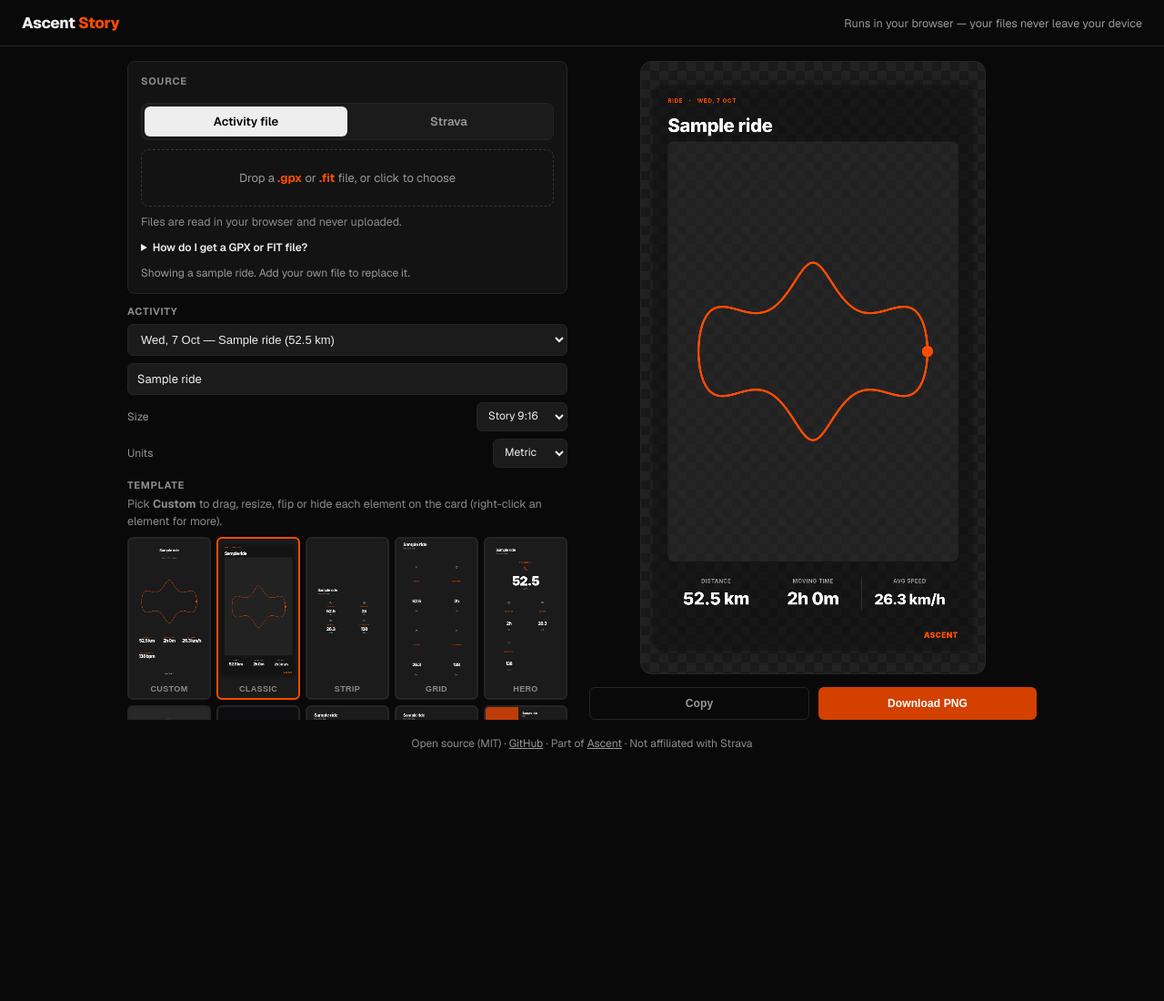
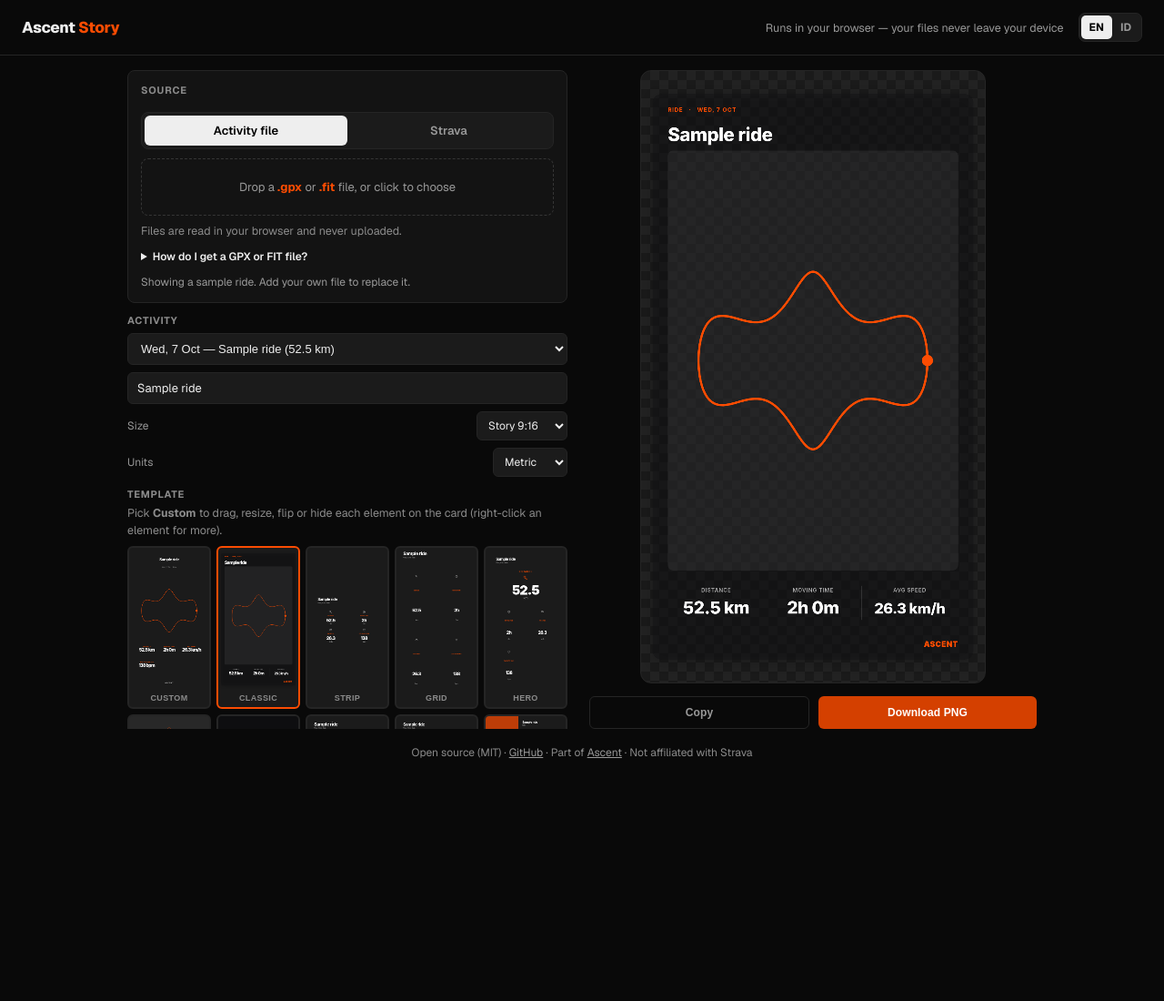
Before and after one commit to doniwirawan/ascent-story, a plain HTML site: page index.html in a window 1280 px wide. Shown: the top 1100 px of the page at 91% size. Drawn offline with nearby package versions, Linux system fonts and the light colour scheme.

Commit message:
English / Bahasa Indonesia switch
Browser language picks the default and the choice is remembered. Editor
text, messages, card stat labels and dates follow it; wording matches
Ascent's Indonesian translation.

Co-Authored-By: Claude Opus 5.5 <noreply@anthropic.com>

```diff
--- a/css/style.css
+++ b/css/style.css
@@ -99,6 +99,11 @@ body { font-family: 'Geist', -apple-system, BlinkMacSystemFont, 'Segoe UI', sans
 .brand { font-weight: 800; font-size: 17px; letter-spacing: -.02em; }
 .brand span { color: var(--orange); }
 .tagline { color: var(--text-2); font-size: 12.5px; text-align: right; }
+.topbar-right { display: flex; align-items: center; gap: 16px; }
+.lang { display: flex; background: var(--surface2); border: 1px solid var(--border); border-radius: 7px; padding: 2px; }
+.lang-btn { background: none; border: none; color: var(--text-2); font: inherit; font-size: 12px; font-weight: 700; padding: 5px 9px; border-radius: 5px; cursor: pointer; }
+.lang-btn:hover { color: var(--text); }
+.lang-btn.active { background: var(--text); color: #000; }
 .foot { color: var(--muted); font-size: 12px; text-align: center; padding: 18px 16px 28px; }
 .foot a { color: var(--text-2); }
 
--- a/index.html
+++ b/index.html
@@ -35,7 +35,10 @@
 
 <header class="topbar">
   <div class="brand">Ascent <span>Story</span></div>
-  <div class="tagline">Runs in your browser — your files never leave your device</div>
+  <div class="topbar-right">
+    <div class="tagline">Runs in your browser — your files never leave your device</div>
+    <div class="lang" role="group" aria-label="Language"><button type="button" class="lang-btn" data-lang="en">EN</button><button type="button" class="lang-btn" data-lang="id">ID</button></div>
+  </div>
 </header>
 
 <div class="modal-overlay open page" id="storyModal">
@@ -59,12 +62,12 @@
             <p class="src-note">Strava only lets a few athletes connect to a new app until it has been reviewed. If connecting fails, export the activity as a GPX file and use the Activity file tab.</p>
           </div>
           <div class="src-pane" data-pane="file" hidden>
-            <label class="drop" id="dropZone" for="fileInput">Drop a <b>.gpx</b> or <b>.fit</b> file, or click to choose</label>
+            <label class="drop" id="dropZone" for="fileInput" data-i18n-html="dropZone">Drop a <b>.gpx</b> or <b>.fit</b> file, or click to choose</label>
             <input type="file" id="fileInput" class="vis-hidden" accept=".gpx,.fit,application/gpx+xml,application/xml,text/xml,application/octet-stream" multiple>
             <p class="src-note">Files are read in your browser and never uploaded.</p>
             <details class="howto">
               <summary>How do I get a GPX or FIT file?</summary>
-              <ul>
+              <ul data-i18n-html="howtoList">
                 <li><b>Strava</b> (on a computer): open the activity, click <b>⋯</b> on the left, then <b>Export GPX</b>.</li>
                 <li><b>Strava app</b>: you can't export from the phone app; open strava.com in your phone's browser and use the steps above.</li>
                 <li><b>Garmin Connect</b>: open the activity, click the gear icon, then <b>Export to GPX</b> or <b>Export Original</b> (a FIT file).</li>
@@ -86,7 +89,7 @@
 
         <div>
           <div class="picker-label">Template</div>
-          <p class="src-note" style="margin:-2px 0 8px">Pick <b>Custom</b> to drag, resize, flip or hide each element on the card (right-click an element for more).</p>
+          <p class="src-note" style="margin:-2px 0 8px" data-i18n-html="templateHint">Pick <b>Custom</b> to drag, resize, flip or hide each element on the card (right-click an element for more).</p>
           <div class="layout-grid" id="layoutPicker"></div>
         </div>
 
@@ -139,7 +142,7 @@
               <span>Minimum distance: <b id="collageMinVal" style="color:var(--text);">30 km</b></span>
               <input type="range" id="collageMin" min="0" max="100" value="30" step="5" style="width:100%;accent-color:var(--orange);">
             </label>
-            <div style="font-size:10.5px;color:var(--muted);line-height:1.5;">Longest rides show first. Drag the dashed <b>“keep clear”</b> box on the preview to set where stickers won’t go.</div>
+            <div style="font-size:10.5px;color:var(--muted);line-height:1.5;" data-i18n-html="collageHint">Longest rides show first. Drag the dashed <b>“keep clear”</b> box on the preview to set where stickers won’t go.</div>
           </div>
         </div>
 
@@ -177,12 +180,13 @@
 </div>
 
 
+<script src="js/i18n.js"></script>
 <script src="js/utils.js"></script>
 <script src="js/story-core.js"></script>
 <script src="js/story-draw.js"></script>
 <script src="js/story-layouts.js"></script>
 <script src="js/story-ui.js"></script>
 <script src="js/app.js"></script>
-<footer class="foot">Open source (MIT) · <a href="https://github.com/doniwirawan/ascent-story">GitHub</a> · Part of <a href="https://ascent-analytics.doniwirawan.xyz/">Ascent</a> · Not affiliated with Strava</footer>
+<footer class="foot" data-i18n-html="footer">Open source (MIT) · <a href="https://github.com/doniwirawan/ascent-story">GitHub</a> · Part of <a href="https://ascent-analytics.doniwirawan.xyz/">Ascent</a> · Not affiliated with Strava</footer>
 </body>
 </html>
--- /dev/null
+++ b/js/i18n.js
@@ -0,0 +1,149 @@
+/* English / Bahasa Indonesia. English is the source text in the page; Indonesian
+   lives in TR_ID keyed by that English text (wording follows Ascent's own
+   translations). Text with markup is keyed by element id via data-i18n-html.
+   The language is detected from the browser (Indonesian → ID), remembered, and
+   switched from the EN / ID control in the top bar. */
+
+window.LANG = (() => {
+  try { const s = localStorage.getItem('story_lang'); if (s === 'en' || s === 'id') return s; } catch {}
+  return /^id\b/i.test(navigator.language || '') ? 'id' : 'en';
+})();
+
+const TR_ID = {
+  // shell
+  'Runs in your browser — your files never leave your device': 'Berjalan di browser Anda — file Anda tidak pernah keluar dari perangkat',
+  'Language': 'Bahasa',
+  // source
+  'Source': 'Sumber',
+  'Activity file': 'File aktivitas',
+  'Connect with Strava': 'Hubungkan dengan Strava',
+  'Load my activities': 'Muat aktivitas saya',
+  'Disconnect': 'Putuskan',
+  'Reads your recent activities to draw the card. Nothing is stored on a server.': 'Membaca aktivitas terbaru Anda untuk membuat kartu. Tidak ada yang disimpan di server.',
+  "Strava only lets a few athletes connect to a new app until it has been reviewed. If connecting fails, export the activity as a GPX file and use the Activity file tab.": 'Strava hanya mengizinkan sedikit atlet terhubung ke aplikasi baru sampai aplikasinya ditinjau. Jika gagal terhubung, ekspor aktivitas sebagai file GPX lalu pakai tab File aktivitas.',
+  'Files are read in your browser and never uploaded.': 'File dibaca di browser Anda dan tidak pernah diunggah.',
+  'How do I get a GPX or FIT file?': 'Bagaimana cara mendapatkan file GPX atau FIT?',
+  // activity
+  'Activity': 'Aktivitas',
+  'Activity name': 'Nama aktivitas',
+  'Size': 'Ukuran',
+  'Units': 'Satuan',
+  'Story 9:16': 'Story 9:16',
+  'Portrait 4:5': 'Potret 4:5',
+  'Square 1:1': 'Persegi 1:1',
+  'Metric': 'Metrik',
+  'Imperial': 'Imperial',
+  'Template': 'Template',
+  // card options
+  'Display': 'Tampilan',
+  'Hide Title': 'Sembunyikan judul',
+  'Hide Date': 'Sembunyikan tanggal',
+  'Hide Map': 'Sembunyikan peta',
+  'Hide watermark': 'Sembunyikan watermark',
+  'Theme': 'Tema',
+  'Accent': 'Aksen',
+  'Reset': 'Atur ulang',
+  'Background Image': 'Gambar latar',
+  'Upload Photo': 'Unggah foto',
+  '✕ Clear': '✕ Hapus',
+  'Collage': 'Kolase',
+  'Stats': 'Statistik',
+  // stats (same wording as Ascent)
+  'Distance': 'Jarak',
+  'Moving Time': 'Waktu Bergerak',
+  'Pace': 'Pace',
+  'Avg Speed': 'Kecepatan Rata-rata',
+  'Max Speed': 'Kecepatan Maks',
+  'Avg Heart Rate': 'Detak Jantung Rata-rata',
+  'Max Heart Rate': 'Detak Jantung Maks',
+  'Avg Cadence': 'Cadence Rata-rata',
+  'Avg Power': 'Daya Rata-rata',
+  'Elevation': 'Elevasi',
+  'Energy': 'Energi',
+  'Calories': 'Kalori',
+  'Suffer Score': 'Suffer Score',
+  'Achievements': 'Pencapaian',
+  // custom editor
+  'Smaller': 'Lebih kecil',
+  'Bigger': 'Lebih besar',
+  'Flip route horizontally': 'Balik rute secara horizontal',
+  'Flip route vertically': 'Balik rute secara vertikal',
+  'Hide selected': 'Sembunyikan yang dipilih',
+  'Reset selected': 'Atur ulang yang dipilih',
+  'Hide': 'Sembunyikan',
+  'Reset all': 'Atur ulang semua',
+  'Tap an element to select it. Drag to move (snaps to centre & edges) · drag the corner handles, scroll, or A−/A+ to resize.': 'Ketuk elemen untuk memilihnya. Seret untuk memindahkan (menempel ke tengah & tepi) · seret sudutnya, scroll, atau A−/A+ untuk mengubah ukuran.',
+  // actions
+  'Copy': 'Salin',
+  'Share': 'Bagikan',
+  'Download PNG': 'Unduh PNG',
+  // messages (app.js)
+  'Showing a sample ride. Add your own file to replace it.': 'Ini contoh aktivitas. Tambahkan file Anda untuk menggantinya.',
+  'Sample ride': 'Contoh bersepeda',
+  'Loading your Strava activities…': 'Memuat aktivitas Strava Anda…',
+  '{0} activities loaded from Strava': '{0} aktivitas dimuat dari Strava',
+  'No activities found on your Strava account.': 'Tidak ada aktivitas di akun Strava Anda.',
+  'Disconnected from Strava': 'Terputus dari Strava',
+  'Loaded {0}': '{0} dimuat',
+  'Loaded {0} files': '{0} file dimuat',
+  'Image copied': 'Gambar disalin',
+  'Copy is not allowed here — use Download': 'Salin tidak diizinkan di sini — gunakan Unduh',
+  'Use a .gpx or .fit file': 'Gunakan file .gpx atau .fit',
+  'No GPS track in this file': 'Tidak ada jalur GPS di file ini',
+  'Not a valid GPX file': 'Bukan file GPX yang valid',
+  'Not a valid FIT file': 'Bukan file FIT yang valid',
+  'Could not read this FIT file': 'File FIT ini tidak bisa dibaca',
+  'Strava login is not configured on this server. You can still upload a GPX or FIT file.': 'Login Strava belum dikonfigurasi di server ini. Anda tetap bisa mengunggah file GPX atau FIT.',
+  'Strava session expired — connect again': 'Sesi Strava berakhir — hubungkan lagi',
+  'Not connected to Strava': 'Belum terhubung ke Strava',
+};
+
+// Text that contains markup, keyed by element id.
+const HTML_ID = {
+  dropZone: 'Letakkan file <b>.gpx</b> atau <b>.fit</b>, atau klik untuk memilih',
+  howtoList: `<li><b>Strava</b> (di komputer): buka aktivitas, klik <b>⋯</b> di kiri, lalu <b>Export GPX</b>.</li>
+                <li><b>Aplikasi Strava</b>: aplikasi ponsel tidak bisa mengekspor; buka strava.com di browser ponsel Anda dan ikuti langkah di atas.</li>
+                <li><b>Garmin Connect</b>: buka aktivitas, klik ikon roda gigi, lalu <b>Export to GPX</b> atau <b>Export Original</b> (file FIT).</li>
+                <li><b>Wahoo, Coros, Huawei, Komoot…</b>: cari <b>Export</b> atau <b>Share → GPX</b> pada aktivitas.</li>`,
+  templateHint: 'Pilih <b>Custom</b> untuk menyeret, mengubah ukuran, membalik, atau menyembunyikan tiap elemen di kartu (klik kanan elemen untuk opsi lain).',
+  collageHint: 'Rute terpanjang tampil lebih dulu. Seret kotak putus-putus <b>“keep clear”</b> di pratinjau untuk menentukan area yang bebas stiker.',
+  footer: 'Open source (MIT) · <a href="https://github.com/doniwirawan/ascent-story">GitHub</a> · Bagian dari <a href="https://ascent-analytics.doniwirawan.xyz/">Ascent</a> · Tidak berafiliasi dengan Strava',
+};
+
+function tr(s) { return (window.LANG === 'id' && TR_ID[s] != null) ? TR_ID[s] : s; }
+function trf(s, ...v) { return tr(s).replace(/\{(\d+)\}/g, (_, i) => v[i] ?? ''); }
+
+// Swap every translatable text node, attribute and marked-up block in the page.
+// The English original is remembered on first sight, so switching back works.
+const _orig = new WeakMap();
+function applyLang() {
+  document.documentElement.lang = window.LANG;
+  const walker = document.createTreeWalker(document.body, NodeFilter.SHOW_TEXT, {
+    acceptNode: n => (n.parentElement && !n.parentElement.closest('script,style,canvas,[data-i18n-html]') && n.nodeValue.trim()) ? NodeFilter.FILTER_ACCEPT : NodeFilter.FILTER_REJECT,
+  });
+  for (let n = walker.nextNode(); n; n = walker.nextNode()) {
+    if (!_orig.has(n)) _orig.set(n, n.nodeValue);
+    const en = _orig.get(n), key = en.trim();
+    if (TR_ID[key] == null) continue;
+    n.nodeValue = en.replace(key, tr(key));
+  }
+  document.querySelectorAll('[placeholder],[title],[aria-label]').forEach(el => {
+    ['placeholder', 'title', 'aria-label'].forEach(a => {
+      if (!el.hasAttribute(a)) return;
+      const k = 'en' + a.replace(/-./, m => m[1].toUpperCase()).replace(/^./, c => c.toUpperCase());
+      if (el.dataset[k] == null) el.dataset[k] = el.getAttribute(a);
+      el.setAttribute(a, tr(el.dataset[k]));
+    });
+  });
+  document.querySelectorAll('[data-i18n-html]').forEach(el => {
+    if (el.dataset.enHtml == null) el.dataset.enHtml = el.innerHTML;
+    el.innerHTML = window.LANG === 'id' && HTML_ID[el.dataset.i18nHtml] ? HTML_ID[el.dataset.i18nHtml] : el.dataset.enHtml;
+  });
+  document.querySelectorAll('.lang-btn').forEach(b => b.classList.toggle('active', b.dataset.lang === window.LANG));
+}
+
+function setLang(lang) {
+  window.LANG = lang;
+  try { localStorage.setItem('story_lang', lang); } catch {}
+  applyLang();
+}
--- a/js/utils.js
+++ b/js/utils.js
@@ -51,14 +51,10 @@ const fmtD = m => {
 };
 const fmtElev = m => Math.round(elevVal(m)).toLocaleString() + ' ' + elevUnit();
 const fmtT  = s => { const h=Math.floor(s/3600),m=Math.floor((s%3600)/60); return h>0?`${h}h ${m}m`:`${m}m`; };
-const fmtDt = d => new Date(d).toLocaleDateString('en-GB', {weekday:'short', day:'numeric', month:'short'});
+const fmtDt = d => new Date(d).toLocaleDateString(window.LANG === 'id' ? 'id-ID' : 'en-GB', {weekday:'short', day:'numeric', month:'short'});
 
 const isRide = a => ['Ride','VirtualRide','EBikeRide','GravelRide','MountainBikeRide'].includes(a.type);
 function isRun(a){ return a.type==='Run'||a.type==='VirtualRun'||a.type==='TrailRun'; }
 function isWalk(a){ return a.type==='Walk'||a.type==='Hike'; }
 function isSwim(a){ return a.type==='Swim'||a.type==='OpenWaterSwim'; }
 function _swimPace(speed){ if(!speed) return '—'; const sec=Math.round(100/speed); return `${Math.floor(sec/60)}:${String(Math.round(sec%60)).padStart(2,'0')}`; }
-
-// The story code calls tr()/trf() for labels; this app is English only.
-const tr = s => s;
-const trf = (s, ...v) => s.replace(/\{(\d+)\}/g, (_, i) => v[i] ?? '');
```
Also changed, not shown: js/app.js (+28 -17 lines), 1 other file.
